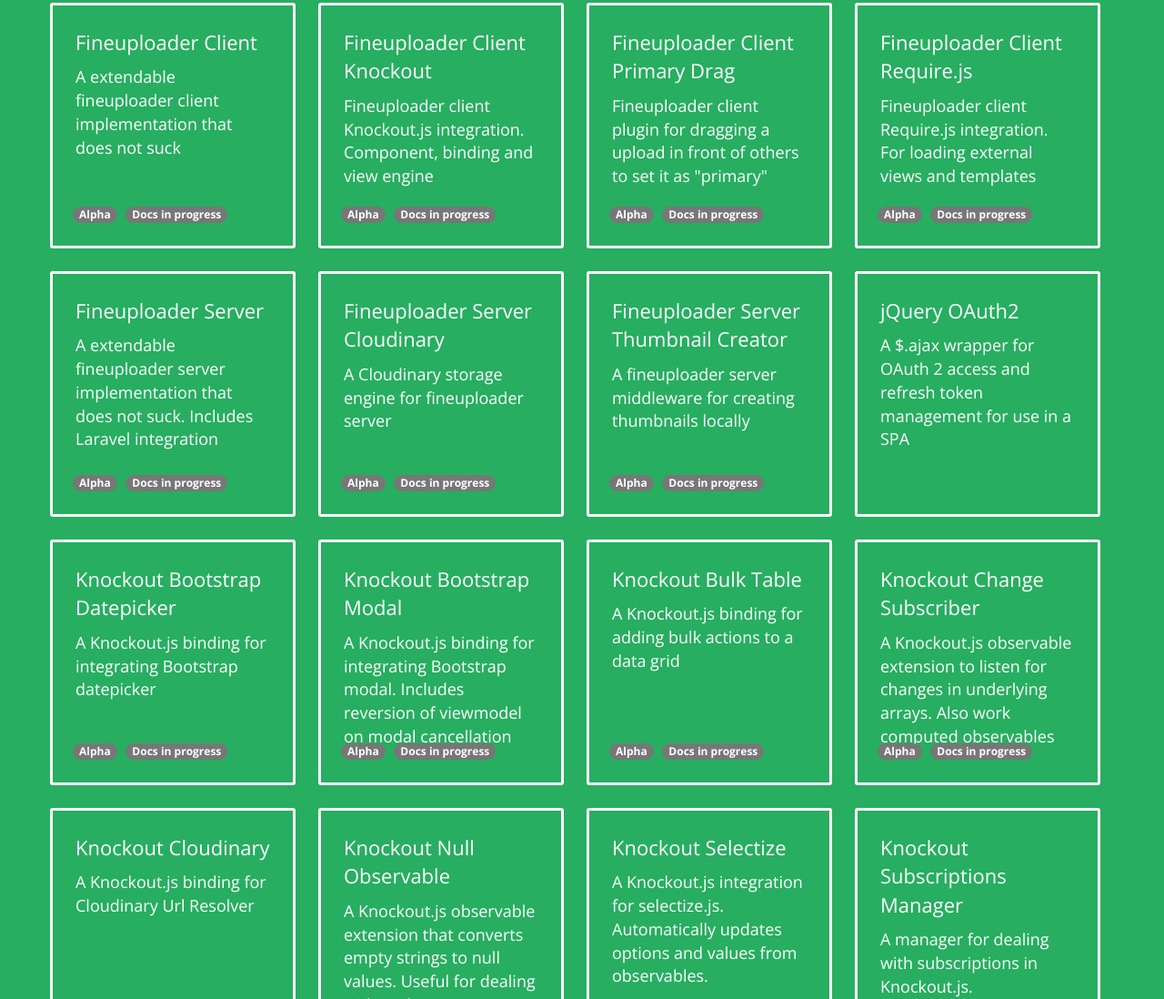
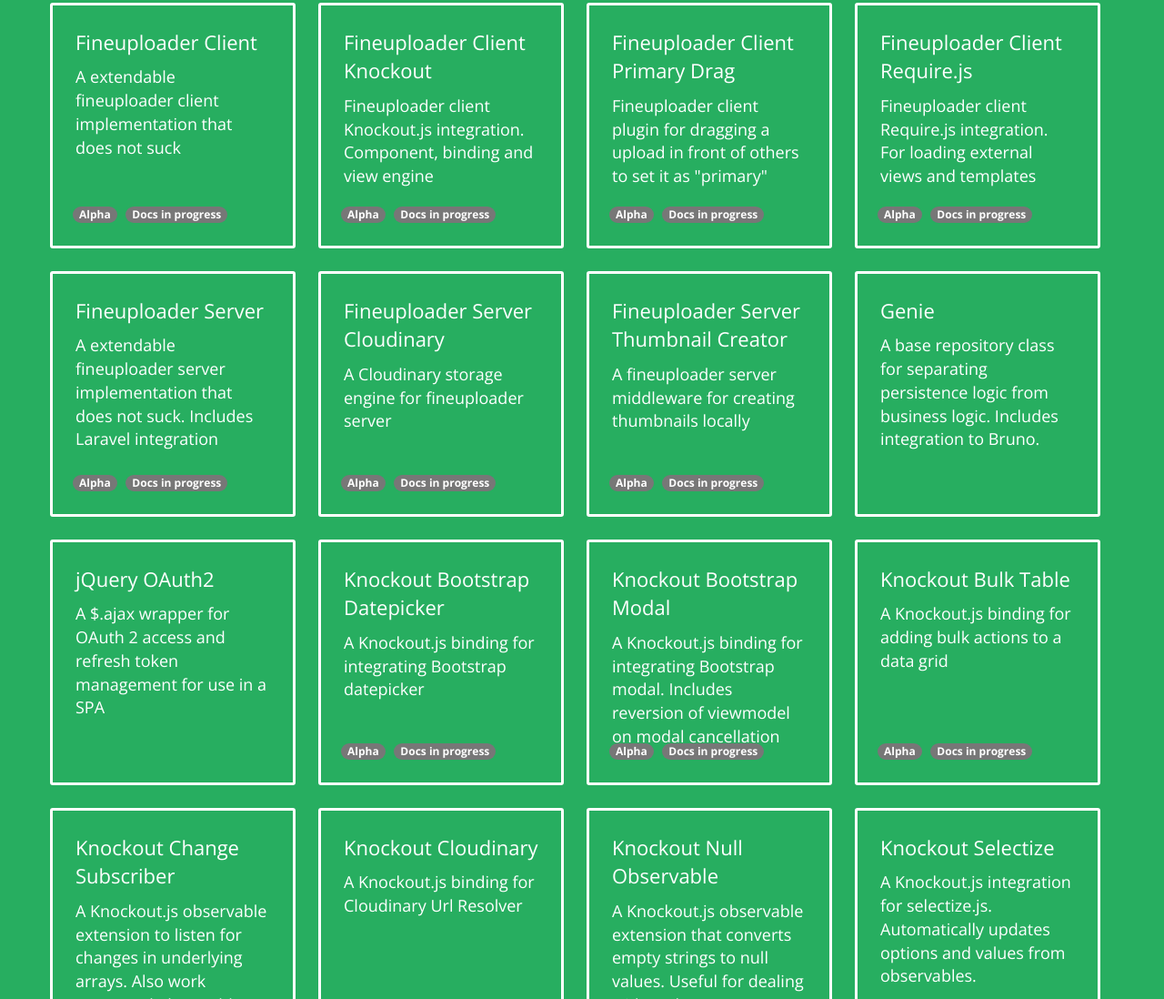
Before and after one commit to esbenp/Optimus, a website: page index.html in a window 1280 px wide. Shown: the part 1108-2206 px from the top of the page at 91% size. Drawn offline with nearby package versions, Linux system fonts and the light colour scheme.

Commit message:
added genie

```diff
--- a/index.html
+++ b/index.html
@@ -227,6 +227,16 @@
 									</div>
 								</a>
 							</li>
+							<li data-filter="laravel">
+								<a href="https://github.com/esbenp/genie" target="_blank">
+									<span class="package-title">Genie</span>
+									<span class="package-description">
+										A base repository class for separating persistence
+										logic from business logic. Includes integration to
+										Bruno.
+									</span>
+								</a>
+							</li>
 							<li data-filter="js">
 								<a href="https://github.com/esbenp/jquery-oauth" target="_blank">
 									<span class="package-title">jQuery OAuth2</span>
```
